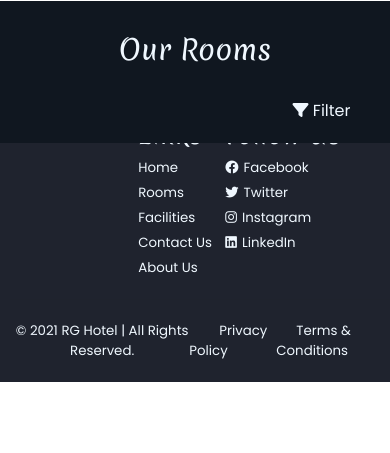
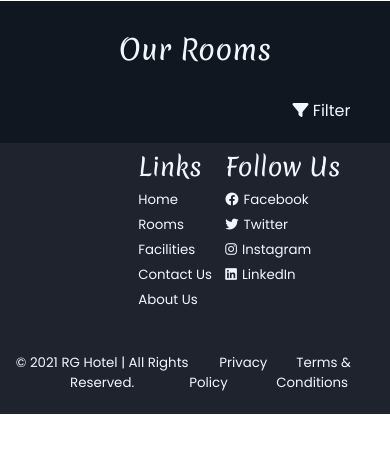
Before and after one commit to rohitghatal1/hotel_booking, a PHP site: page /HTML/rooms.php in a window 390 px wide. Shown: the part 70-523 px from the top of the page. Run offline with PHP 8.4, Linux system fonts and the light colour scheme; data that the repository does not hold is empty.

Commit message:
added component for mobile navbbar and responsivenesss for rooms & home page

```diff
--- a/CSS/responsiveHomePage.css
+++ b/CSS/responsiveHomePage.css
@@ -233,6 +233,7 @@
 
     /* contact number & social link container  */
     .contact-container{
+        margin-top: 0.8rem;
         margin-left: 0;
         width:100%;
         padding: 10px;
--- a/CSS/responsiveRoomsPage.css
+++ b/CSS/responsiveRoomsPage.css
@@ -220,7 +220,7 @@
     }
     .footer-container{
         font-size: smaller;
-        padding-top: 1rem;
+        padding-top: 3rem;
         width: 90%;
         margin: auto;
         display: flex;
@@ -228,9 +228,7 @@
     }
 
     .about-hotel{
-
         width: 30%;
-        padding: 5px;
     }
 
     #socialIcon{
```
